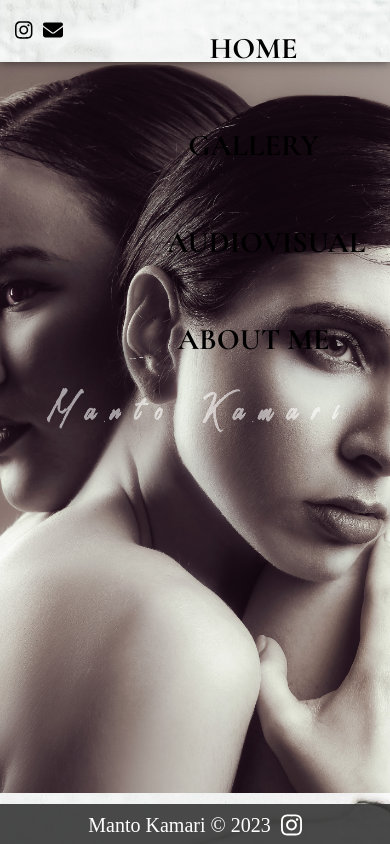
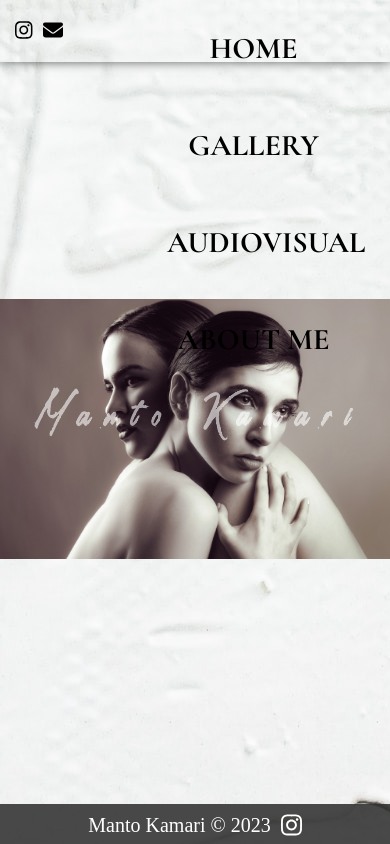
Before and after one commit to natko22/m-portofolio, a React (Create React App) app: page / in a window 390 px wide. Built offline with nearby package versions, Linux system fonts and the light colour scheme.

Commit message:
change image size

```diff
--- a/src/App.css
+++ b/src/App.css
@@ -282,8 +282,7 @@ body .lg-backdrop {
   }
 
   h1 {
-    font-size: 25px;
-    /* font-weight: bolder; */
+    font-size: 30px;
     color: rgba(255, 255, 255, 0.579);
     letter-spacing: 15px;
     margin-bottom: -10px;
@@ -330,7 +329,7 @@ body .lg-backdrop {
   .menu-items {
     display: flex;
     flex-direction: column;
-    background-color: #dfdddd5e;
+    background-color: #4e4747f0;
     position: fixed;
     right: 0;
     top: 0;
@@ -350,7 +349,7 @@ body .lg-backdrop {
   .links {
     text-decoration: none;
     padding: 10px 0;
-    color: #0d0b0b;
+    color: #dbd9d9;
     font-weight: 900;
     font-size: 20px;
     transition: all 0.3s ease;
@@ -371,10 +370,6 @@ body .lg-backdrop {
     flex-direction: column;
     align-items: center;
     justify-content: center;
-    height: 80vh;
-    background: url("../src/assets/home-page-photo.jpeg") no-repeat center/cover;
-    background-size: cover;
-    padding: 28px;
   }
 
   .name-title {
@@ -382,8 +377,8 @@ body .lg-backdrop {
   }
 
   .gallery-container img {
-    width: 50px;
-    height: 50px;
+    width: 100px;
+    height: 100px;
     margin: 10px;
     border: 1px solid black;
     box-shadow: 0px 0px 10px 0px rgba(0, 0, 0, 0.624);
```
